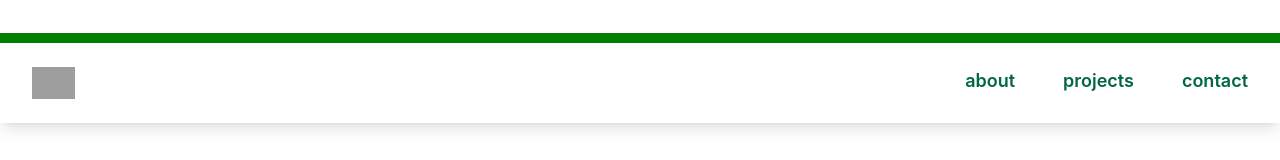
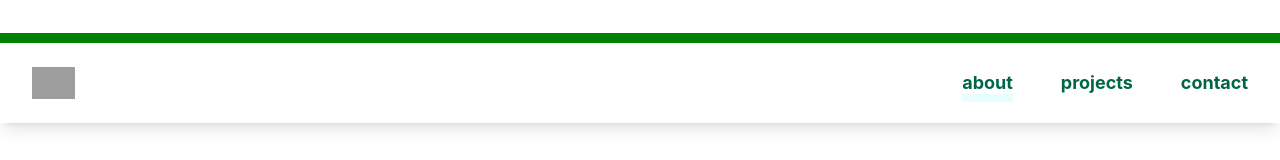
Before and after one commit to aaronfnp/anp_website_2025, a React (Vite) app: page / in a window 1280 px wide. Shown: the part 757-917 px from the top of the page. Built offline with nearby package versions, Linux system fonts and the light colour scheme; grey boxes are pictures that could not be loaded.

Commit message:
added selected state, added changes to mobile
- Moved links into a links const
- Refactored by adding links.map
- Added active state for the links
- Implemented in mobile as well

```diff
--- a/src/components/layout/header.jsx
+++ b/src/components/layout/header.jsx
@@ -6,6 +6,13 @@ import { Bars3Icon, XMarkIcon } from "@heroicons/react/24/outline";
 
 export default function Header() {
   const [mobileMenuOpen, setMobileMenuOpen] = useState(false);
+  const [active, setActive] = useState("about");
+
+  const links = [
+    { name: "about", href: "#about" },
+    { name: "projects", href: "#projects" },
+    { name: "contact", href: "#contact" },
+  ];
 
   return (
     <header className="sticky top-0 z-10 w-full bg-white shadow-lg">
@@ -33,36 +40,33 @@ export default function Header() {
             <Bars3Icon aria-hidden="true" className="size-6" />
           </button>
         </div>
+        {/* Desktop Menu */}
         <PopoverGroup className="hidden lg:flex lg:gap-x-12 text-[#006645]">
-          <a
-            href="#projects"
-            className="text-lg font-semibold border-b-8 border-white hover:border-[#e7fdff] -mb-1 leading-tight"
-          >
-            about
-          </a>
-          <div className="flex flex-col items-center">
+          {links.map((link) => (
             <a
-              href="#projects"
-              className="text-lg font-semibold border-b-8 border-white hover:border-[#e7fdff] -mb-2 leading-tight"
+              key={link.name}
+              href={link.href}
+              onClick={() => setActive(link.name)}
+              className={`text-lg font-bold transition border-b-8 -mb-2 leading-tight ${
+                active === link.name
+                  ? "border-[#e7fdff]"
+                  : "border-white hover:border-[#e7fdff]"
+              }`}
             >
-              projects
+              {link.name}
             </a>
-          </div>
-          <a
-            href="#projects"
-            className="text-lg font-semibold border-b-8 border-white hover:border-[#e7fdff] -mb-1 leading-tight"
-          >
-            contact
-          </a>
+          ))}
         </PopoverGroup>
       </nav>
+
+      {/* Mobile Menu */}
       <Dialog
         open={mobileMenuOpen}
         onClose={setMobileMenuOpen}
         className="lg:hidden"
       >
         <div className="fixed inset-0 z-10" />
-        <DialogPanel className="fixed inset-y-0 right-0 z-10 w-full overflow-y-auto bg-black px-6 py-6 sm:max-w-sm sm:ring-1 sm:ring-ƒ-900/10">
+        <DialogPanel className="fixed inset-y-0 right-0 z-10 w-full overflow-y-auto bg-white px-6 py-6 sm:max-w-sm sm:ring-1 sm:ring-ƒ-900/10">
           <div className="flex items-center justify-between">
             <a href="#" className="-m-1.5 p-1.5">
               <span className="sr-only">ANP</span>
@@ -84,24 +88,25 @@ export default function Header() {
           <div className="mt-6 flow-root">
             <div className="-my-6 divide-y divide-white-500/10">
               <div className="space-y-2 py-6 text-[#006645]">
-                <a
-                  href="#about"
-                  className="-mx-3 block rounded-lg px-3 py-2 text-base/7 font-semibold  hover:bg-gray-50"
-                >
-                  about
-                </a>
-                <a
-                  href="#projects"
-                  className="-mx-3 block rounded-lg px-3 py-2 text-base/7 font-semibold  hover:bg-gray-50"
-                >
-                  projects
-                </a>
-                <a
-                  href="#contact"
-                  className="-mx-3 block rounded-lg px-3 py-2 text-base/7 font-semibold  hover:bg-gray-50"
-                >
-                  contact
-                </a>
+                {links.map((link) => (
+                  <a
+                    key={link.name}
+                    href={link.href}
+                    onClick={() => setActive(link.name)}
+                    className="-mx-3 block rounded-lg px-3 py-2 text-base/7"
+                  >
+                    {" "}
+                    <span
+                      className={`font-bold border-b-8 -mb-2 leading-tight ${
+                        active === link.name
+                          ? "border-[#e7fdff]"
+                          : "border-white hover:border-[#e7fdff]"
+                      }`}
+                    >
+                      {link.name}
+                    </span>
+                  </a>
+                ))}
               </div>
             </div>
           </div>
--- a/src/index.css
+++ b/src/index.css
@@ -47,7 +47,7 @@ button {
   font-size: 1em;
   font-weight: 500;
   font-family: inherit;
-  background-color: #1a1a1a;
+  background-color: #ffffff;
   cursor: pointer;
   transition: border-color 0.25s;
 }
@@ -72,7 +72,7 @@ button:focus-visible {
   }
 
   button {
-    background-color: #e8fe56;
+    background-color: #ffffff;
   }
 }
 
```
